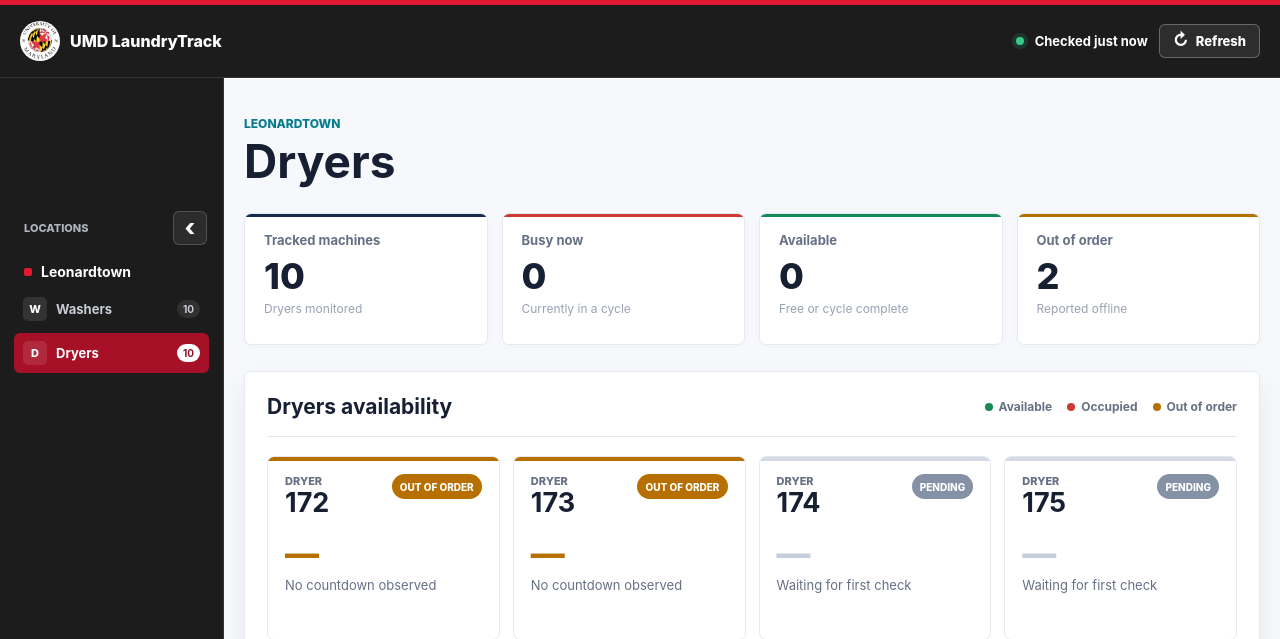
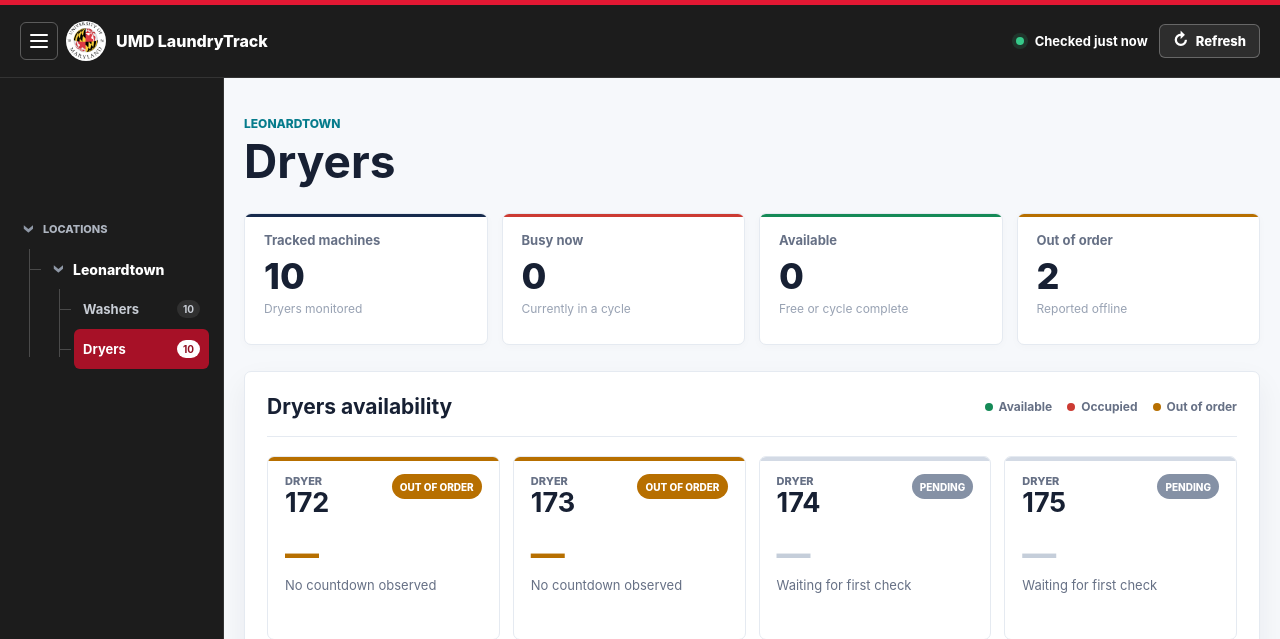
Before and after one commit to Byte717/UMDLaundryTracker, a Flask app: page /locations/leonardtown/dryers in a window 1280 px wide. Shown: the top 639 px of the page. Run offline with Flask 3, Linux system fonts and the light colour scheme; parts of the project's set-up code (start-up, migrations or seed data) failed here and were passed over.

Commit message:
more styles

```diff
--- a/static/app.js
+++ b/static/app.js
@@ -9,7 +9,6 @@ const usageSummary = document.querySelector("#usage-summary");
 const usageChart = document.querySelector("#usage-chart");
 const menuToggle = document.querySelector("#menu-toggle");
 const sidebarScrim = document.querySelector("#sidebar-scrim");
-const sidebarCollapse = document.querySelector("#sidebar-collapse");
 const machineLabel = document.body.dataset.machineLabel || "Machine";
 
 let lastObservedAt = lastSeen.dataset.observedAt || null;
@@ -194,25 +193,41 @@ grid.addEventListener("keydown", (event) => {
 
 function setNavigationOpen(open) {
   document.body.classList.toggle("nav-open", open);
-  menuToggle.setAttribute("aria-expanded", String(open));
+  if (window.matchMedia("(max-width: 900px)").matches) {
+    menuToggle.setAttribute("aria-expanded", String(open));
+    menuToggle.setAttribute("aria-label", open ? "Hide locations menu" : "Show locations menu");
+  }
 }
 
 menuToggle.addEventListener("click", () => {
-  setNavigationOpen(!document.body.classList.contains("nav-open"));
+  if (window.matchMedia("(max-width: 900px)").matches) {
+    setNavigationOpen(!document.body.classList.contains("nav-open"));
+    return;
+  }
+  const hidden = !document.body.classList.contains("sidebar-hidden");
+  document.body.classList.toggle("sidebar-hidden", hidden);
+  menuToggle.setAttribute("aria-expanded", String(!hidden));
+  menuToggle.setAttribute("aria-label", hidden ? "Show locations menu" : "Hide locations menu");
+  localStorage.setItem("laundrytrack-sidebar-hidden", String(hidden));
 });
 sidebarScrim.addEventListener("click", () => setNavigationOpen(false));
 
-function setSidebarCollapsed(collapsed) {
-  document.body.classList.toggle("sidebar-collapsed", collapsed);
-  sidebarCollapse.setAttribute("aria-expanded", String(!collapsed));
-  sidebarCollapse.setAttribute("aria-label", collapsed ? "Expand locations menu" : "Collapse locations menu");
-  sidebarCollapse.title = collapsed ? "Expand menu" : "Collapse menu";
-  localStorage.setItem("laundrytrack-sidebar-collapsed", String(collapsed));
+if (!window.matchMedia("(max-width: 900px)").matches) {
+  const sidebarHidden = localStorage.getItem("laundrytrack-sidebar-hidden") === "true";
+  document.body.classList.toggle("sidebar-hidden", sidebarHidden);
+  menuToggle.setAttribute("aria-expanded", String(!sidebarHidden));
+  menuToggle.setAttribute("aria-label", sidebarHidden ? "Show locations menu" : "Hide locations menu");
+} else {
+  setNavigationOpen(false);
 }
 
-setSidebarCollapsed(localStorage.getItem("laundrytrack-sidebar-collapsed") === "true");
-sidebarCollapse.addEventListener("click", () => {
-  setSidebarCollapsed(!document.body.classList.contains("sidebar-collapsed"));
+document.querySelectorAll(".tree-toggle").forEach((toggle) => {
+  toggle.addEventListener("click", () => {
+    const expanded = toggle.getAttribute("aria-expanded") === "true";
+    const children = document.querySelector(`#${toggle.getAttribute("aria-controls")}`);
+    toggle.setAttribute("aria-expanded", String(!expanded));
+    children.classList.toggle("tree-collapsed", expanded);
+  });
 });
 
 document.querySelector("#usage-close").addEventListener("click", () => usageDialog.close());
--- a/static/styles.css
+++ b/static/styles.css
@@ -73,14 +73,30 @@ h1, h2, h3, p { margin: 0; }
 }
 
 .menu-toggle {
-  display: none;
-  width: 36px;
-  min-height: 36px;
+  width: 38px;
+  min-width: 38px;
+  min-height: 38px;
+  display: grid;
+  place-items: center;
   padding: 0;
   border-color: rgba(255, 255, 255, 0.28);
   color: #ffffff;
   background: transparent;
-  font-size: 19px;
+}
+
+.menu-toggle:hover { background: rgba(255, 255, 255, 0.12); }
+
+.menu-icon {
+  width: 18px;
+  display: grid;
+  gap: 4px;
+}
+
+.menu-icon i {
+  height: 2px;
+  display: block;
+  border-radius: 2px;
+  background: currentColor;
 }
 
 .brand {
@@ -171,7 +187,9 @@ button:disabled { cursor: wait; opacity: 0.7; }
   color: #ffffff;
   background: #1c1c1c;
   overflow: hidden;
-  transition: padding 220ms ease;
+  opacity: 1;
+  transform: translateX(0);
+  transition: transform 220ms ease, opacity 180ms ease, padding 220ms ease;
 }
 
 .sidebar nav {
@@ -179,80 +197,100 @@ button:disabled { cursor: wait; opacity: 0.7; }
   top: 107px;
 }
 
-.sidebar-title-row {
-  height: 38px;
+.sidebar-hidden .app-layout { grid-template-columns: 0 minmax(0, 1fr); }
+.sidebar-hidden .sidebar { padding-inline: 0; opacity: 0; transform: translateX(-100%); }
+
+.tree-toggle {
+  width: 100%;
+  min-height: 40px;
   display: flex;
   align-items: center;
-  justify-content: space-between;
-  gap: 8px;
-  margin: 0 2px 16px 10px;
+  gap: 7px;
+  border: 0;
+  padding: 0 8px;
+  color: #ffffff;
+  background: transparent;
+  text-align: left;
 }
 
-.sidebar-heading {
+.tree-toggle:hover { background: rgba(255, 255, 255, 0.08); }
+
+.tree-root-toggle {
   color: #aeb5c0;
   font-size: 11px;
   font-weight: 850;
   text-transform: uppercase;
-  white-space: nowrap;
-  transition: opacity 140ms ease;
 }
 
-.sidebar-collapse {
-  width: 34px;
-  min-width: 34px;
-  min-height: 34px;
-  padding: 0;
-  border-color: rgba(255, 255, 255, 0.18);
-  color: #ffffff;
-  background: rgba(255, 255, 255, 0.07);
-  font-size: 24px;
+.location-toggle { font-size: 14px; }
+
+.tree-caret {
+  width: 14px;
+  flex: 0 0 14px;
+  color: #8f98a6;
+  font-size: 20px;
   line-height: 1;
+  text-align: center;
+  transform: rotate(90deg);
+  transition: transform 180ms ease;
 }
 
-.sidebar-collapse:hover { background: rgba(255, 255, 255, 0.14); }
-.sidebar-collapse span { display: block; transition: transform 220ms ease; }
+.tree-toggle[aria-expanded="false"] .tree-caret { transform: rotate(0); }
 
-.sidebar-collapsed .app-layout { grid-template-columns: 72px minmax(0, 1fr); }
-.sidebar-collapsed .sidebar { padding-inline: 10px; }
-.sidebar-collapsed .sidebar-heading { width: 0; opacity: 0; overflow: hidden; }
-.sidebar-collapsed .sidebar-title-row { margin-left: 9px; justify-content: flex-start; }
-.sidebar-collapsed .sidebar-collapse span { transform: rotate(180deg); }
+.tree-children {
+  display: grid;
+  grid-template-rows: 1fr;
+  opacity: 1;
+  transition: grid-template-rows 200ms ease, opacity 160ms ease;
 }
 
-.location-group { margin-bottom: 20px; }
+.tree-children.tree-collapsed { grid-template-rows: 0fr; opacity: 0; }
 
-.location-name {
-  display: flex;
-  align-items: center;
-  gap: 9px;
-  padding: 0 10px 9px;
-  color: #ffffff;
-  font-size: 14px;
-  font-weight: 800;
-  white-space: nowrap;
+.tree-list {
+  min-height: 0;
+  margin: 0;
+  padding: 0;
+  overflow: hidden;
+  list-style: none;
 }
 
-.location-name b {
-  overflow: hidden;
-  transition: opacity 140ms ease;
+.tree-locations,
+.machine-type-list {
+  position: relative;
+  margin-left: 15px;
+  padding-left: 15px;
 }
 
-.location-name > span {
-  width: 8px;
-  height: 8px;
-  border-radius: 2px;
-  background: #e21833;
+.tree-locations::before,
+.machine-type-list::before {
+  content: "";
+  position: absolute;
+  top: 0;
+  bottom: 12px;
+  left: 0;
+  border-left: 1px solid #4a4a4a;
 }
 
-.location-links { display: grid; gap: 4px; }
+.tree-locations > li,
+.machine-type-list > li { position: relative; }
+
+.tree-locations > li::before,
+.machine-type-list > li::before {
+  content: "";
+  position: absolute;
+  top: 20px;
+  left: -15px;
+  width: 12px;
+  border-top: 1px solid #4a4a4a;
+}
+
+.machine-type-list { margin-left: 15px; }
 
 .location-link {
   min-height: 40px;
   display: flex;
   align-items: center;
   justify-content: space-between;
-  justify-content: flex-start;
-  gap: 9px;
   padding: 0 9px;
   border-radius: 6px;
   color: #c8cdd5;
@@ -270,27 +308,6 @@ button:disabled { cursor: wait; opacity: 0.7; }
   background: #a71127;
 }
 
-.location-link-icon {
-  width: 24px;
-  height: 24px;
-  flex: 0 0 24px;
-  display: grid;
-  place-items: center;
-  border-radius: 5px;
-  color: #ffffff;
-  background: rgba(255, 255, 255, 0.1);
-  font-size: 11px;
-  font-style: normal;
-  font-weight: 850;
-}
-
-.location-link-label {
-  flex: 1;
-  overflow: hidden;
-  white-space: nowrap;
-  transition: opacity 140ms ease;
-}
-
 .location-link small {
   min-width: 23px;
   padding: 3px 6px;
@@ -302,12 +319,6 @@ button:disabled { cursor: wait; opacity: 0.7; }
 }
 
 .location-link.active small { color: #8f1022; background: #ffffff; }
-
-.sidebar-collapsed .location-name { justify-content: center; padding-inline: 0; }
-.sidebar-collapsed .location-name b,
-.sidebar-collapsed .location-link-label,
-.sidebar-collapsed .location-link small { width: 0; opacity: 0; overflow: hidden; }
-.sidebar-collapsed .location-link { justify-content: center; gap: 0; padding-inline: 0; }
 
 .sidebar-scrim { display: none; }
 
@@ -696,16 +707,6 @@ h2 { font-size: 21px; line-height: 1.2; }
 
 @media (max-width: 900px) {
   .app-layout { display: block; }
-  .menu-toggle { display: block; }
-  .sidebar-collapse { display: none; }
-  .sidebar-title-row { height: auto; margin: 0 10px 17px; }
-  .sidebar-collapsed .sidebar { padding-inline: 14px; }
-  .sidebar-collapsed .sidebar-heading { width: auto; opacity: 1; overflow: visible; }
-  .sidebar-collapsed .location-name { justify-content: flex-start; padding: 0 10px 9px; }
-  .sidebar-collapsed .location-name b,
-  .sidebar-collapsed .location-link-label,
-  .sidebar-collapsed .location-link small { width: auto; opacity: 1; overflow: visible; }
-  .sidebar-collapsed .location-link { justify-content: flex-start; gap: 9px; padding: 0 9px; }
   .sidebar {
     position: fixed;
     top: 77px;
@@ -714,9 +715,11 @@ h2 { font-size: 21px; line-height: 1.2; }
     width: min(280px, calc(100% - 54px));
     padding-top: 24px;
     overflow-y: auto;
+    opacity: 1;
     transform: translateX(-101%);
     transition: transform 180ms ease;
   }
+  .sidebar-hidden .sidebar { padding-inline: 14px; opacity: 1; transform: translateX(-101%); }
   .sidebar nav { position: static; }
   .sidebar-scrim {
     position: fixed;
@@ -734,7 +737,8 @@ h2 { font-size: 21px; line-height: 1.2; }
     transition: opacity 180ms ease, visibility 180ms ease;
   }
   .nav-open { overflow: hidden; }
-  .nav-open .sidebar { transform: translateX(0); }
+  .nav-open .sidebar,
+  .sidebar-hidden.nav-open .sidebar { transform: translateX(0); }
   .nav-open .sidebar-scrim { visibility: visible; opacity: 1; }
 }
 
--- a/templates/dashboard.html
+++ b/templates/dashboard.html
@@ -15,7 +15,9 @@
     <header class="site-header">
       <div class="header-inner">
         <div class="header-brand-group">
-          <button class="menu-toggle" id="menu-toggle" type="button" aria-label="Open locations menu" aria-controls="sidebar" aria-expanded="false">☰</button>
+          <button class="menu-toggle" id="menu-toggle" type="button" aria-label="Hide locations menu" aria-controls="sidebar" aria-expanded="true" title="Toggle menu">
+            <span class="menu-icon" aria-hidden="true"><i></i><i></i><i></i></span>
+          </button>
           <a class="brand" href="{{ url_for('home') }}" aria-label="UMD LaundryTrack home">
             <img src="/static/umd-mark.png" alt="">
             <span class="brand-name">UMD LaundryTrack</span>
@@ -34,37 +36,44 @@
     <div class="app-layout">
       <aside class="sidebar" id="sidebar">
         <nav aria-label="Laundry locations">
-          <div class="sidebar-title-row">
-            <p class="sidebar-heading">Locations</p>
+          <button class="tree-toggle tree-root-toggle" type="button" aria-expanded="true" aria-controls="locations-tree">
+            <span class="tree-caret" aria-hidden="true">›</span>
+            <span>Locations</span>
+          </button>
+          <div class="tree-children" id="locations-tree">
+            <ul class="tree-list tree-locations">
+              {% for nav_location in catalog.locations %}
+                {% set location_active = nav_location.slug == location.slug %}
+                <li>
                   <button
-              class="sidebar-collapse"
-              id="sidebar-collapse"
+                    class="tree-toggle location-toggle"
                     type="button"
-              aria-label="Collapse locations menu"
-              aria-controls="sidebar"
-              aria-expanded="true"
-              title="Collapse menu"
-            ><span aria-hidden="true">‹</span></button>
-          </div>
-          {% for nav_location in catalog.locations %}
-            <section class="location-group">
-              <p class="location-name" title="{{ nav_location.name }}"><span aria-hidden="true"></span><b>{{ nav_location.name }}</b></p>
-              <div class="location-links">
+                    aria-expanded="{{ 'true' if location_active else 'false' }}"
+                    aria-controls="location-{{ nav_location.slug }}-tree"
+                  >
+                    <span class="tree-caret" aria-hidden="true">›</span>
+                    <span>{{ nav_location.name }}</span>
+                  </button>
+                  <div class="tree-children{% if not location_active %} tree-collapsed{% endif %}" id="location-{{ nav_location.slug }}-tree">
+                    <ul class="tree-list machine-type-list">
                       {% for nav_group in nav_location.machine_types %}
+                        <li>
                           <a
                             href="{{ url_for('dashboard', location_slug=nav_location.slug, machine_type=nav_group.slug) }}"
-                    class="location-link{% if nav_location.slug == location.slug and nav_group.slug == group.slug %} active{% endif %}"
-                    {% if nav_location.slug == location.slug and nav_group.slug == group.slug %}aria-current="page"{% endif %}
-                    title="{{ nav_location.name }} {{ nav_group.label }}"
+                            class="location-link{% if location_active and nav_group.slug == group.slug %} active{% endif %}"
+                            {% if location_active and nav_group.slug == group.slug %}aria-current="page"{% endif %}
                           >
-                    <i class="location-link-icon" aria-hidden="true">{{ nav_group.label[0] }}</i>
-                    <span class="location-link-label">{{ nav_group.label }}</span>
+                            <span>{{ nav_group.label }}</span>
                             <small>{{ nav_group.machines | length }}</small>
                           </a>
+                        </li>
                       {% endfor %}
+                    </ul>
                   </div>
-            </section>
+                </li>
               {% endfor %}
+            </ul>
+          </div>
         </nav>
       </aside>
       <button class="sidebar-scrim" id="sidebar-scrim" type="button" aria-label="Close locations menu"></button>
```
Lines whose indentation alone changed are shown as unchanged.
